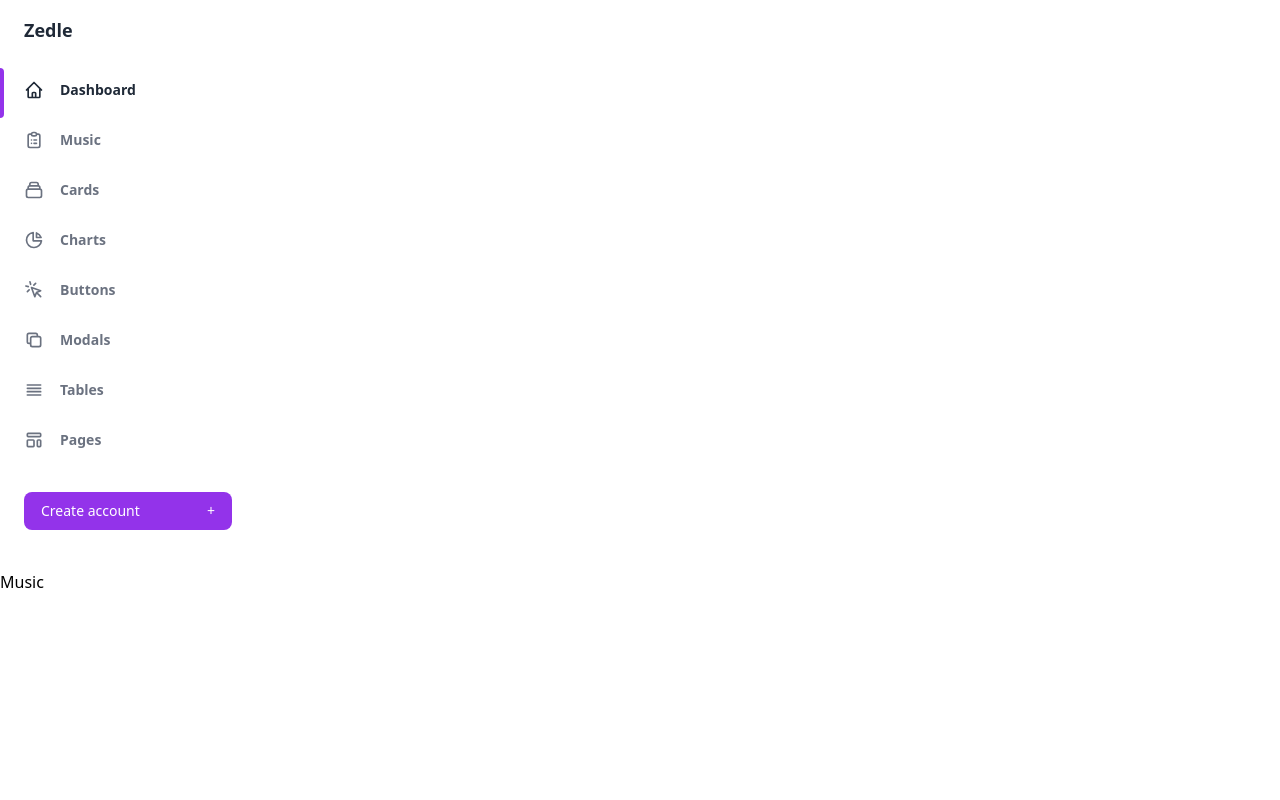
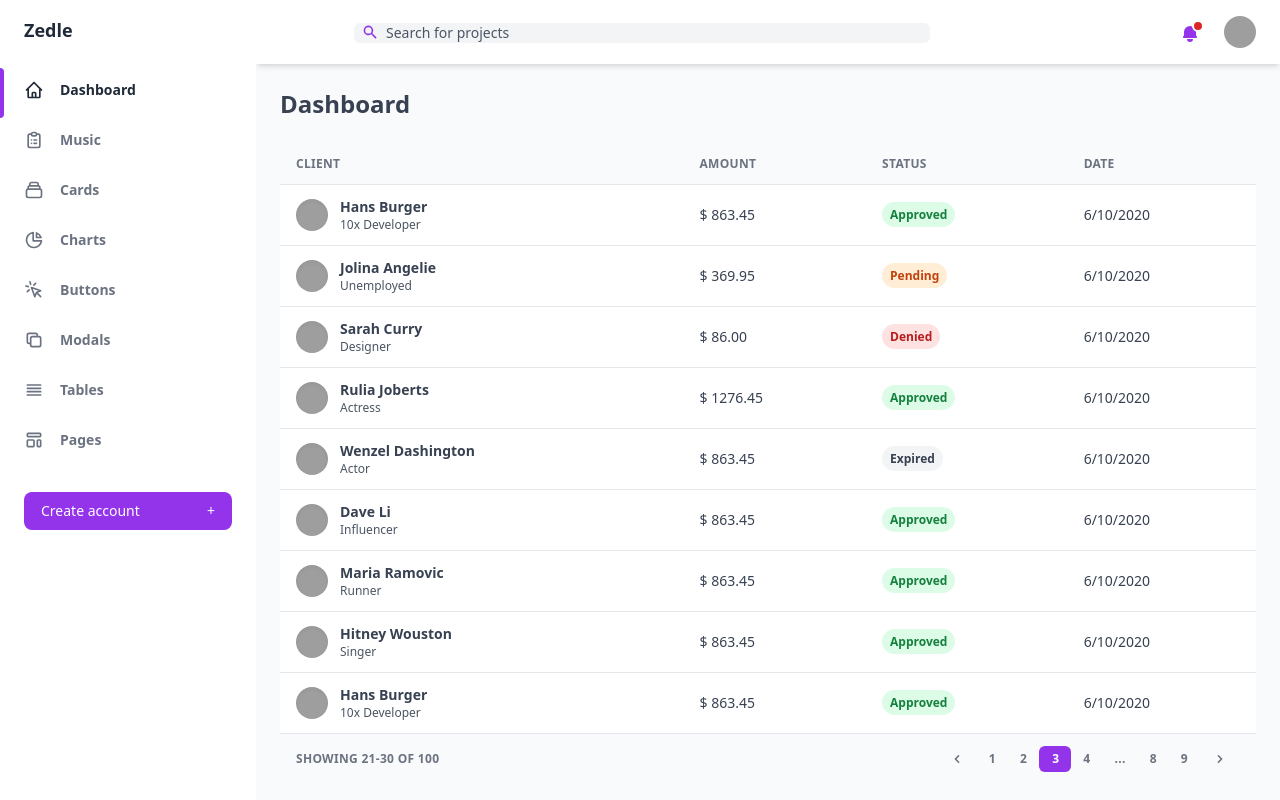
Before and after one commit to Mwapsam/react-saas, a React (Create React App) app: page /admin-music in a window 1280 px wide. Built offline with nearby package versions, Linux system fonts and the light colour scheme; grey boxes are pictures that could not be loaded.

Commit message:
Create tables in music page

```diff
--- a/src/pages/Music.jsx
+++ b/src/pages/Music.jsx
@@ -1,10 +1,22 @@
 import React from 'react';
-import { Sidebar } from '../componenets';
+import { Header, Sidebar, Table } from '../componenets';
 
 const Music = () => (
-  <div>
+  <div className="flex h-screen bg-gray-50 dark:bg-gray-900">
     <Sidebar />
-    <h1>Music</h1>
+    <div className="flex flex-col flex-1 w-full">
+      <Header />
+      <main className="h-full overflow-y-auto">
+        <div className="container px-6 mx-auto grid">
+          <h2
+            className="my-6 text-2xl font-semibold text-gray-700 dark:text-gray-200"
+          >
+            Dashboard
+          </h2>
+          <Table />
+        </div>
+      </main>
+    </div>
   </div>
 );
 
```
